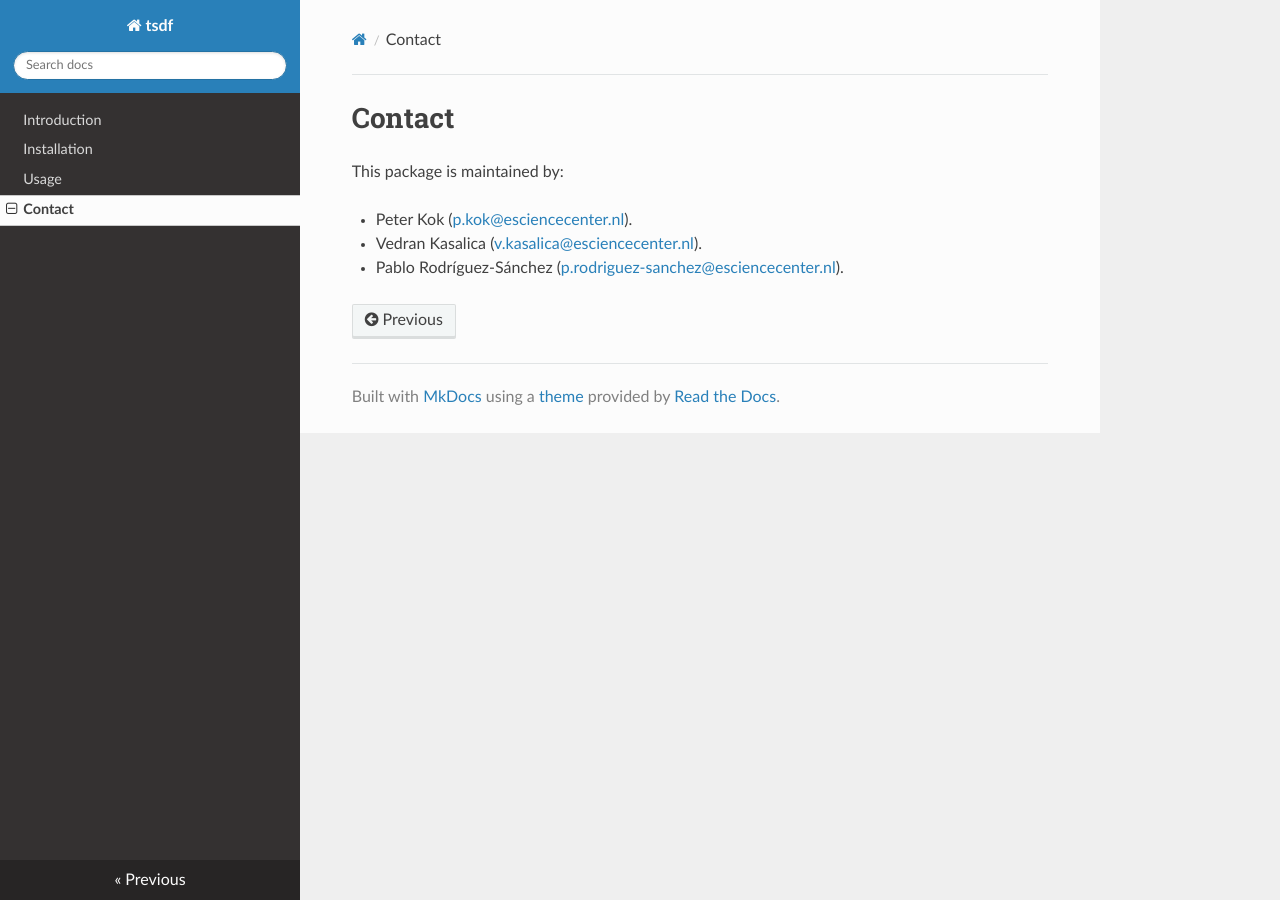
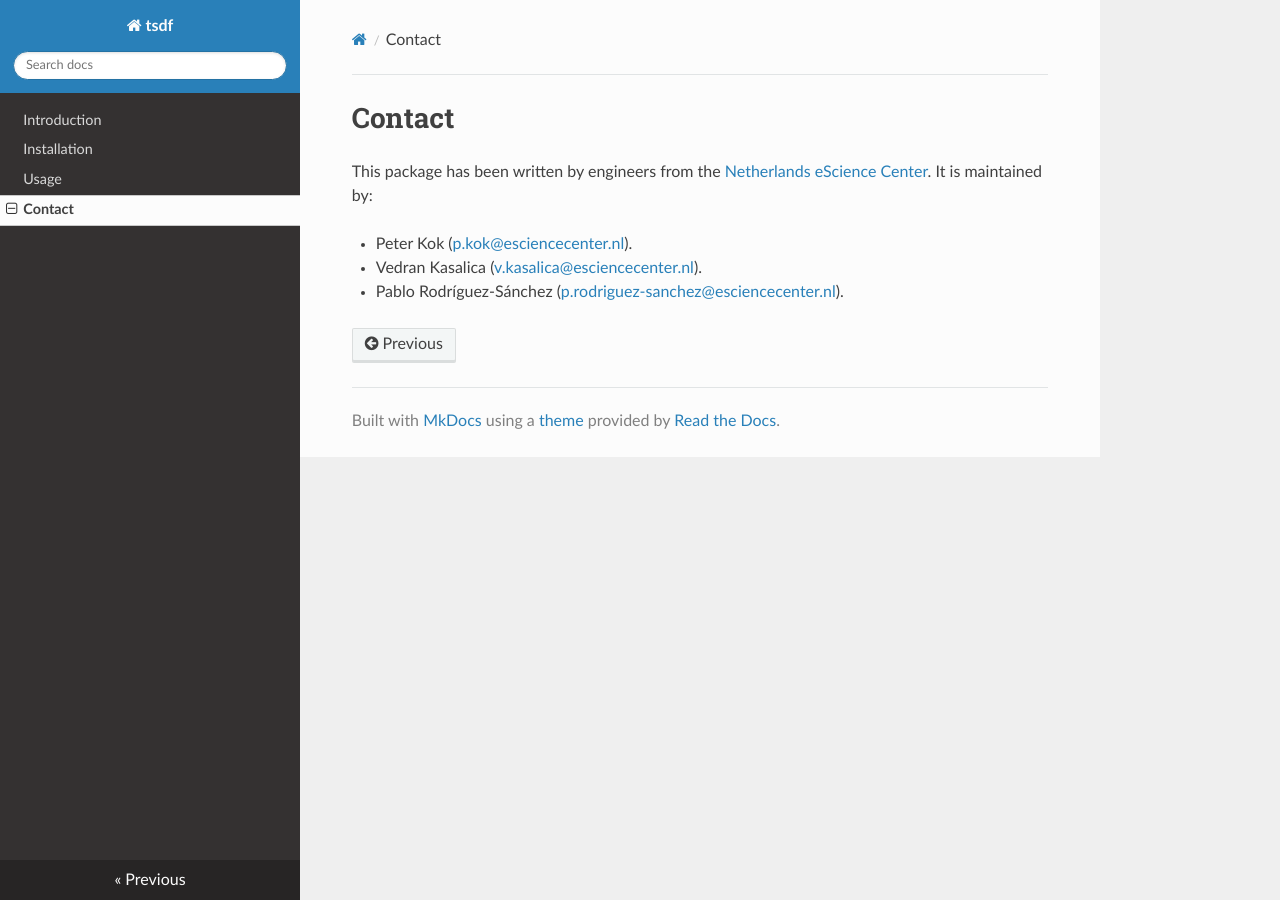
Before and after one commit to biomarkersParkinson/tsdf, an MkDocs documentation site: the page built from docs/contact.md, in a window 1280 px wide. Built offline with MkDocs 1.6.1, drawn with Linux system fonts in a browser that asks for light colours; nearby versions of some CDN libraries.

Commit message:
Minor change in docs
Mostly to test automated docs

```diff
--- a/docs/contact.md
+++ b/docs/contact.md
@@ -1,6 +1,7 @@
 # Contact
 
-This package is maintained by:
+This package has been written by engineers from the [Netherlands eScience Center](https://esciencecenter.nl).
+It is maintained by:
 
 - Peter Kok ([p.kok@esciencecenter.nl](mailto:p.kok@esciencecenter.nl)).
 - Vedran Kasalica ([v.kasalica@esciencecenter.nl](mailto:v.kasalica@esciencecenter.nl)).
```
